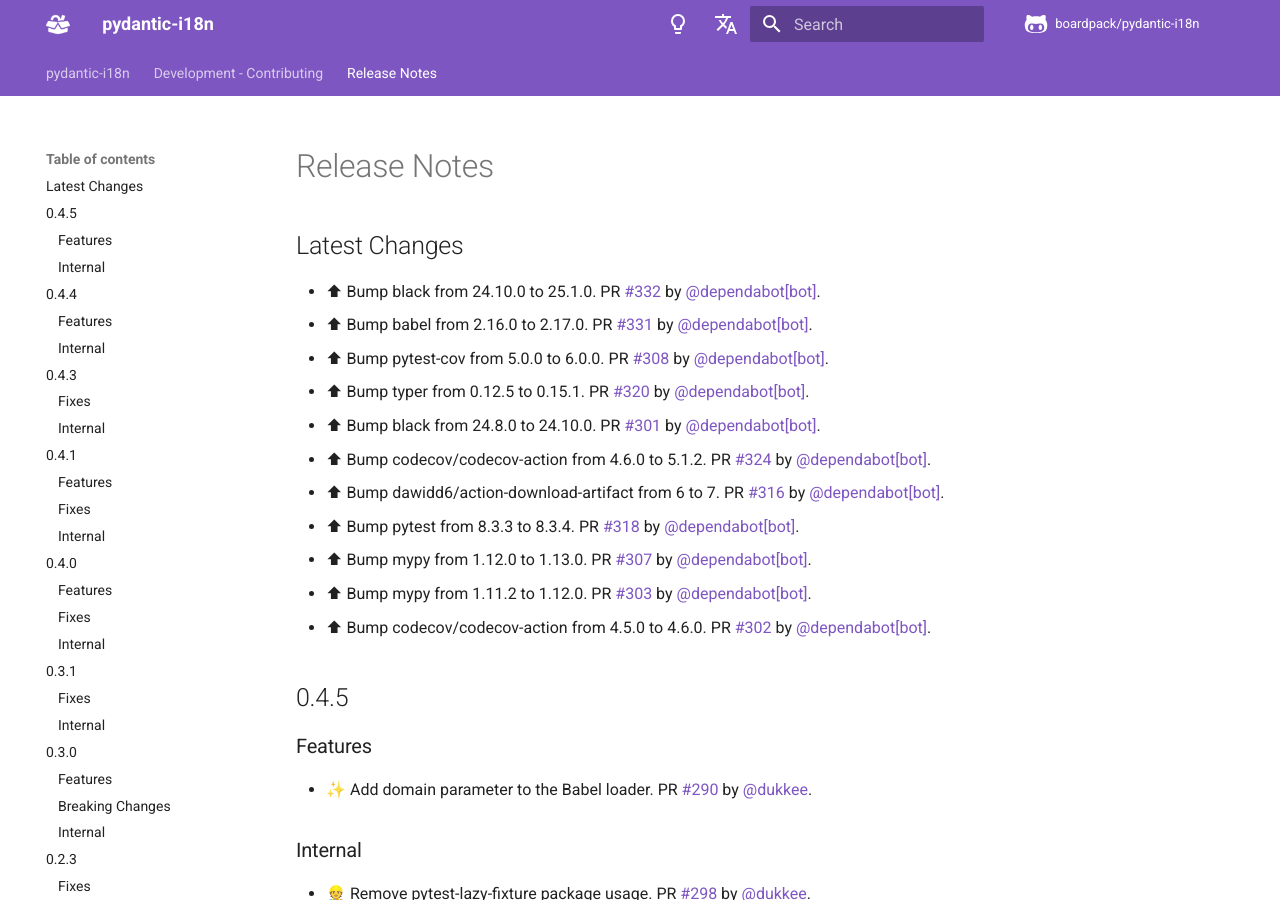
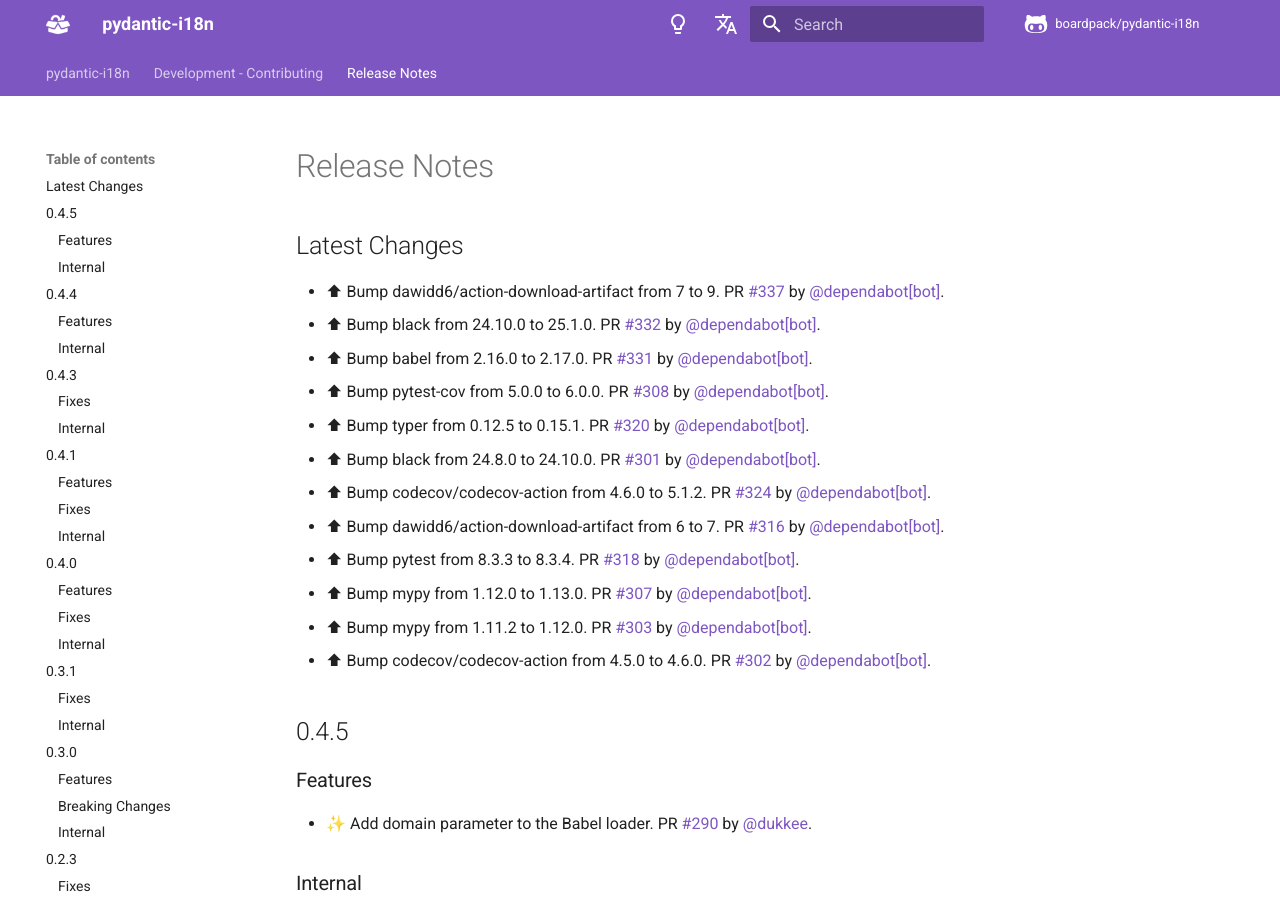
Before and after one commit to boardpack/pydantic-i18n, an MkDocs documentation site: the page built from docs/en/docs/release-notes.md, in a window 1280 px wide and 900 px high. Built offline with MkDocs 1.6.1 and Material for MkDocs 9.7.7, drawn with Linux system fonts in a browser that asks for light colours; comment, search, counter and statistics services are not loaded.

Commit message:
📝 Update release notes

```diff
--- a/docs/en/docs/release-notes.md
+++ b/docs/en/docs/release-notes.md
@@ -2,6 +2,7 @@
 
 ## Latest Changes
 
+* ⬆ Bump dawidd6/action-download-artifact from 7 to 9. PR [#337](https://github.com/boardpack/pydantic-i18n/pull/337) by [@dependabot[bot]](https://github.com/apps/dependabot).
 * ⬆ Bump black from 24.10.0 to 25.1.0. PR [#332](https://github.com/boardpack/pydantic-i18n/pull/332) by [@dependabot[bot]](https://github.com/apps/dependabot).
 * ⬆ Bump babel from 2.16.0 to 2.17.0. PR [#331](https://github.com/boardpack/pydantic-i18n/pull/331) by [@dependabot[bot]](https://github.com/apps/dependabot).
 * ⬆ Bump pytest-cov from 5.0.0 to 6.0.0. PR [#308](https://github.com/boardpack/pydantic-i18n/pull/308) by [@dependabot[bot]](https://github.com/apps/dependabot).
```
